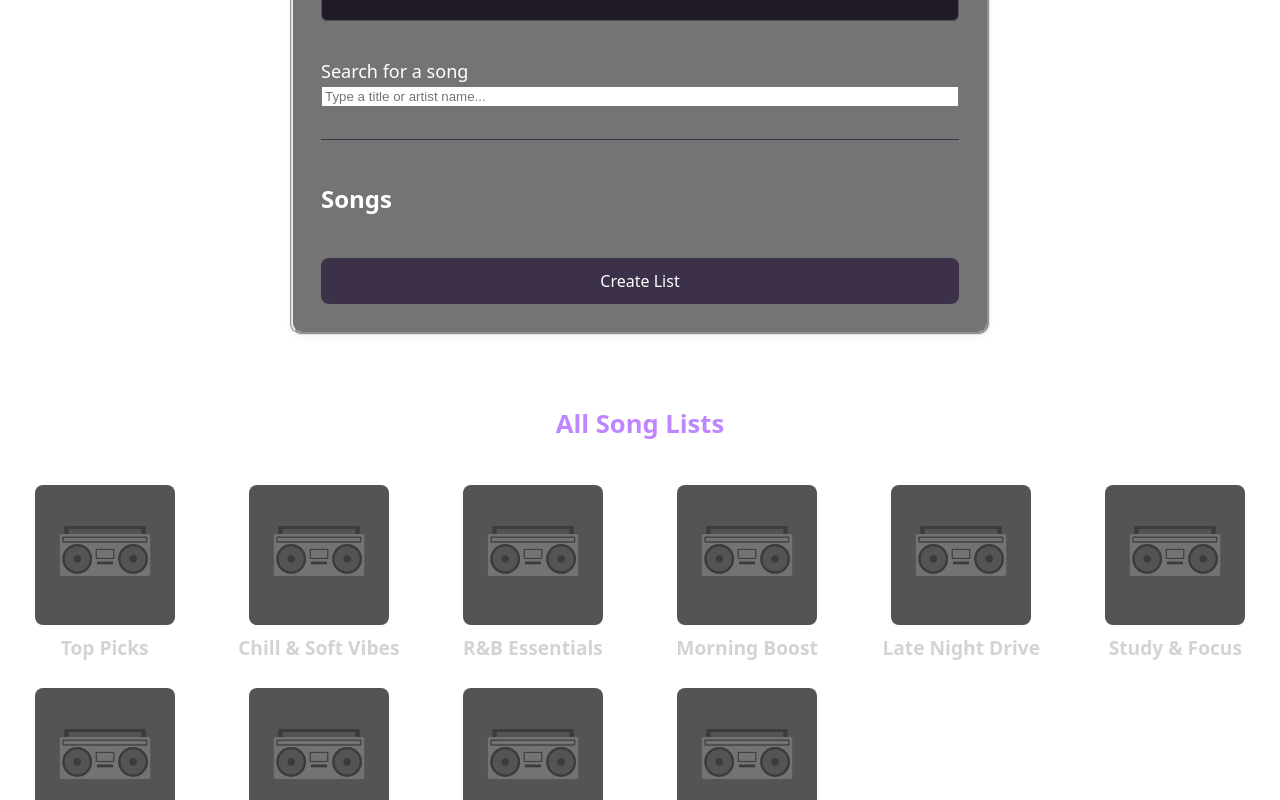
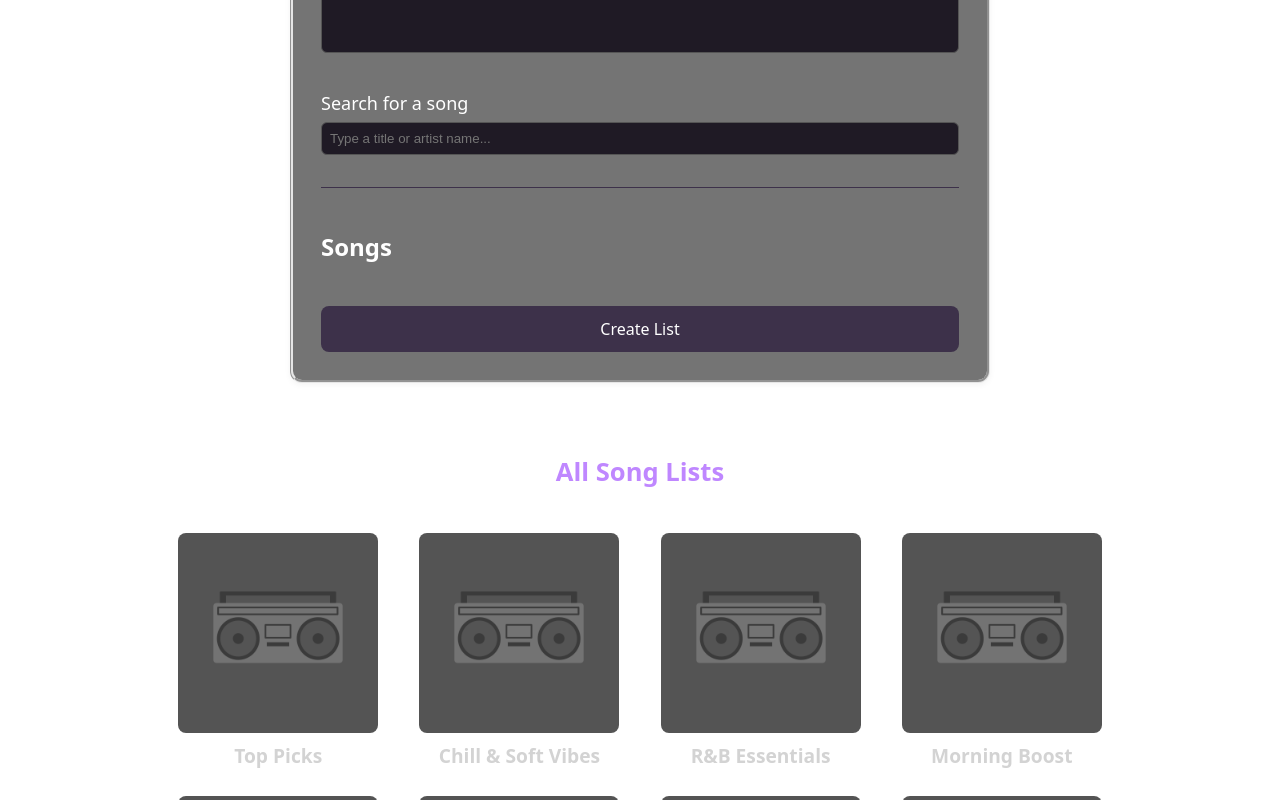
Before and after one commit to Onniikun/FSD_Project, a React (Vite) app: page /lists in a window 1280 px wide. Shown: the part 800-1600 px from the top of the page. Built offline with nearby package versions, Linux system fonts and the light colour scheme.

Commit message:
Made the displayed list of songs larger

```diff
--- a/src/components/common/create-song-list-form/create-song-list-form.css
+++ b/src/components/common/create-song-list-form/create-song-list-form.css
@@ -40,6 +40,13 @@
 .form-field textarea {
   width: 100%;
   box-sizing: border-box;
+  margin-top: 0.25rem;
+  margin-bottom: 1rem;
+  padding: 0.5rem;
+  border-radius: 6px;
+  border: 1px solid #555;
+  background: #1f1a25;
+  color: white;
 }
 
 
--- a/src/components/common/song-list-card/song-list-card.css
+++ b/src/components/common/song-list-card/song-list-card.css
@@ -1,13 +1,13 @@
 .card-collapsed {
   display: flex;
-  flex-direction: column;   /* stack cover above title */
-  align-items: center;      /* center both */
-  gap: 0.5rem;              /* small spacing */
+  flex-direction: column;
+  align-items: center;
+  gap: 0.5rem;
 }
 
 .list-cover {
-  width: 140px;        /* bigger cover */
-  height: 140px;
+  width: 200px;
+  height: 200px;
   border-radius: 8px;
   object-fit: cover;
 }
--- a/src/components/common/song-list-display/song-list-display.css
+++ b/src/components/common/song-list-display/song-list-display.css
@@ -1,7 +1,8 @@
 .lists-display {
-  margin-top: 2rem;
+  margin: 2rem 10rem 5rem;
   display: grid;
-  grid-template-columns: repeat(auto-fill, minmax(160px, 1fr));
+  column-count: 5;
+  grid-template-columns: repeat(auto-fill, minmax(200px, 1fr));
   gap: 1.5rem;
   color: white;
   padding-bottom: 4rem;
```
